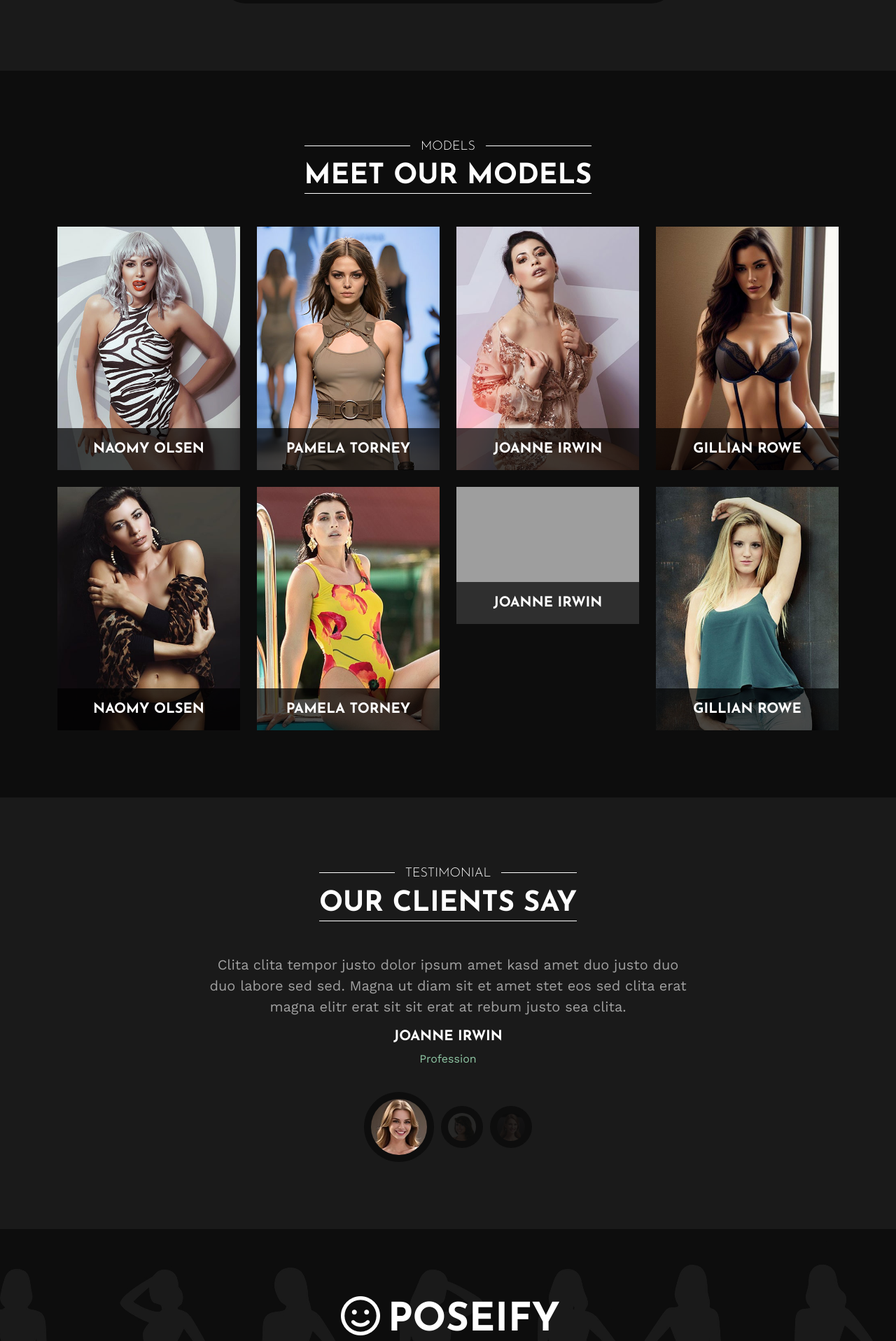
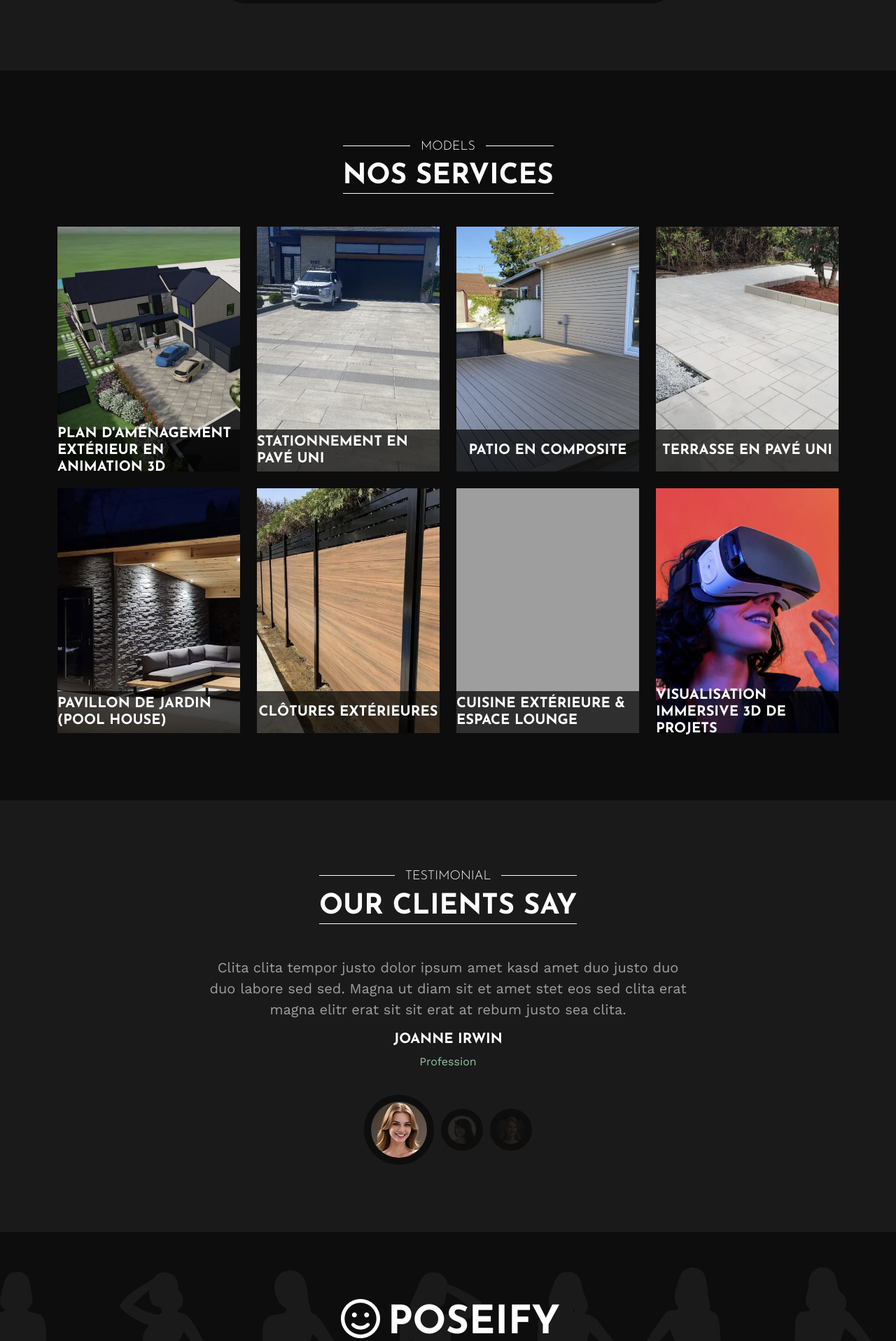
Before and after one commit to wafae28/eden-3d, a PHP site: page / in a window 1280 px wide. Shown: the part 4304-6221 px from the top of the page at 70% size. Run offline with PHP 8.4, Linux system fonts and the light colour scheme; some libraries are stand-ins or nearby versions; grey boxes are pictures that could not be loaded.

Commit message:
service page

```diff
--- a/css/style.css
+++ b/css/style.css
@@ -415,3 +415,8 @@
     width:300px;
     height:auto;
 }
+.team-item img {
+    width: 100%;
+    height: 350px;      /* ajuste si tu veux plus grand/petit */
+    object-fit: cover; /* coupe proprement sans déformer */
+}
--- a/index.html
+++ b/index.html
@@ -276,7 +276,7 @@
                 <div class="title wow fadeInUp" data-wow-delay="0.1s">
                     <div class="title-center">
                         <h5>Models</h5>
-                        <h1>Meet Our Models</h1>
+                        <h1>Nos Services</h1>
                     </div>
                 </div>
             </div>
@@ -303,7 +303,7 @@
                             </div>
                         </div>
                         <a class="team-name" href="#">
-                            <h5 class="text-uppercase mb-0">Naomy Olsen</h5>
+                            <h5 class="text-uppercase mb-0">Plan d'aménagement extérieur en animation 3D</h5>
                         </a>
                     </div>
                 </div>
@@ -329,7 +329,7 @@
                             </div>
                         </div>
                         <a class="team-name" href="#">
-                            <h5 class="text-uppercase mb-0">Pamela Torney</h5>
+                            <h5 class="text-uppercase mb-0">Stationnement en pavé uni</h5>
                         </a>
                     </div>
                 </div>
@@ -355,7 +355,7 @@
                             </div>
                         </div>
                         <a class="team-name" href="#">
-                            <h5 class="text-uppercase mb-0">Joanne Irwin</h5>
+                            <h5 class="text-uppercase mb-0">Patio en composite</h5>
                         </a>
                     </div>
                 </div>
@@ -381,7 +381,7 @@
                             </div>
                         </div>
                         <a class="team-name" href="#">
-                            <h5 class="text-uppercase mb-0">Gillian Rowe</h5>
+                            <h5 class="text-uppercase mb-0">Terrasse en pavé uni</h5>
                         </a>
                     </div>
                 </div>
@@ -407,7 +407,7 @@
                             </div>
                         </div>
                         <a class="team-name" href="#">
-                            <h5 class="text-uppercase mb-0">Naomy Olsen</h5>
+                            <h5 class="text-uppercase mb-0">Pavillon de jardin (pool house)</h5>
                         </a>
                     </div>
                 </div>
@@ -433,7 +433,7 @@
                             </div>
                         </div>
                         <a class="team-name" href="#">
-                            <h5 class="text-uppercase mb-0">Pamela Torney</h5>
+                            <h5 class="text-uppercase mb-0">CLÔTURES EXTÉRIEURES</h5>
                         </a>
                     </div>
                 </div>
@@ -459,7 +459,7 @@
                             </div>
                         </div>
                         <a class="team-name" href="#">
-                            <h5 class="text-uppercase mb-0">Joanne Irwin</h5>
+                            <h5 class="text-uppercase mb-0">Cuisine extérieure & espace lounge</h5>
                         </a>
                     </div>
                 </div>
@@ -485,7 +485,7 @@
                             </div>
                         </div>
                         <a class="team-name" href="#">
-                            <h5 class="text-uppercase mb-0">Gillian Rowe</h5>
+                            <h5 class="text-uppercase mb-0">Visualisation immersive 3D de projets</h5>
                         </a>
                     </div>
                 </div>
--- a/team.html
+++ b/team.html
@@ -100,7 +100,7 @@
                 <div class="title wow fadeInUp" data-wow-delay="0.1s">
                     <div class="title-center">
                         <h5>Models</h5>
-                        <h1>Meet Our Models</h1>
+                        <h1>Nos Services</h1>
                     </div>
                 </div>
             </div>
@@ -127,7 +127,7 @@
                             </div>
                         </div>
                         <a class="team-name" href="#">
-                            <h5 class="text-uppercase mb-0">Naomy Olsen</h5>
+                            <h5 class="text-uppercase mb-0">Plan d'aménagement extérieur en animation 3D</h5>
                         </a>
                     </div>
                 </div>
```
Also changed, not shown: img/team-1.jpg, img/team-2.jpg, img/team-3.jpg, img/team-4.jpg, img/team-5.jpg, img/team-6.jpg, img/team-8.jpg, 1 other file.
